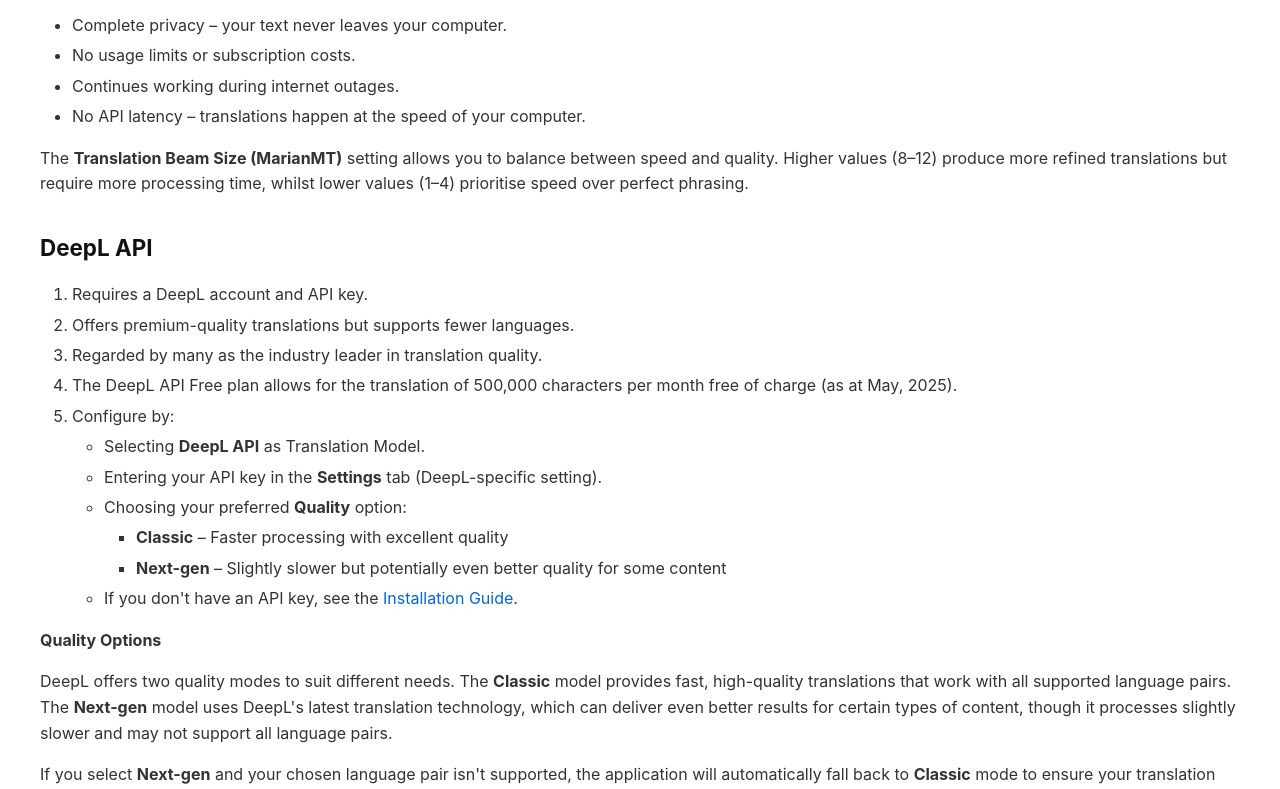
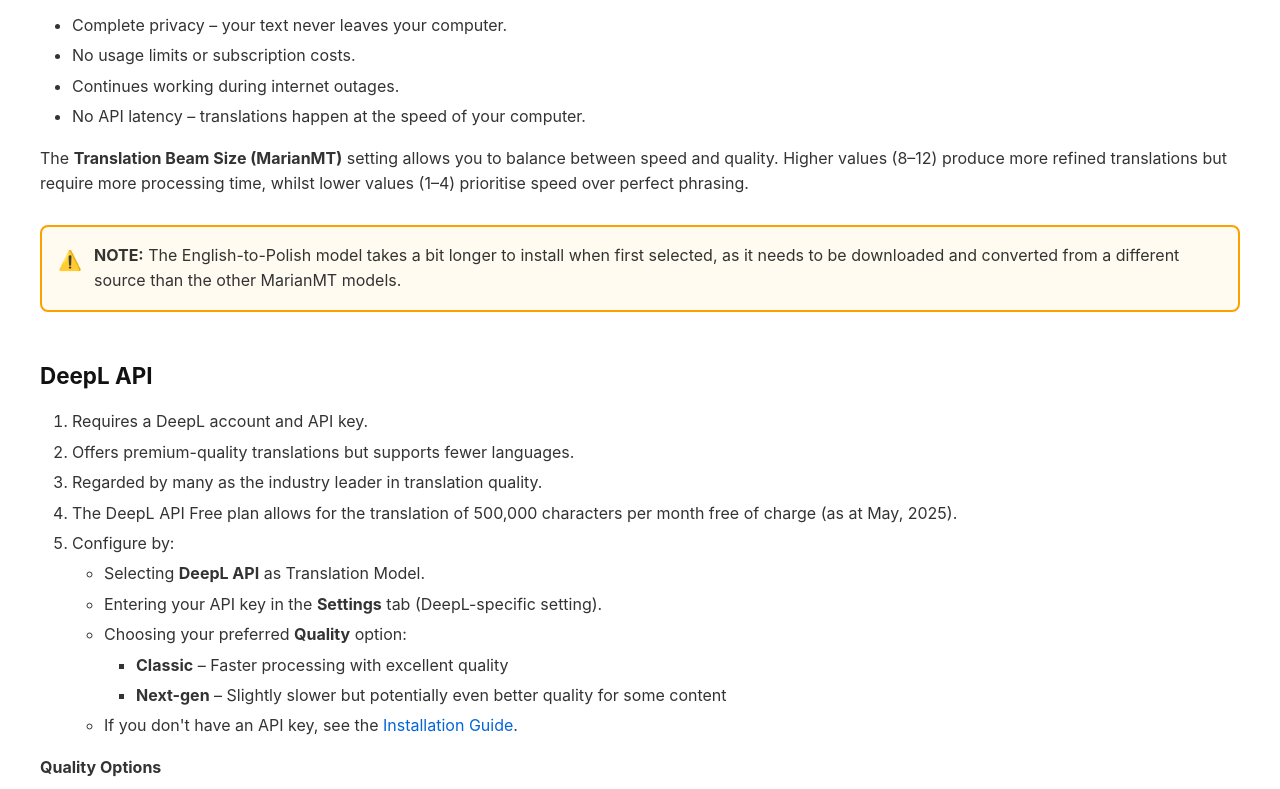
Before and after one commit to Yupsecous/game-title-translator, a plain HTML site: page docs/user-manual.html in a window 1280 px wide. Shown: the part 11211-12000 px from the top of the page. Drawn offline with Linux system fonts and the light colour scheme.

Commit message:
Manuals update

```diff
--- a/docs/user-manual.html
+++ b/docs/user-manual.html
@@ -157,6 +157,29 @@
         }
 
         .gaming-note-content {
+            flex: 1;
+        }
+
+        /* MarianMT note style */
+        .marianmt-note {
+            background-color: #fffbf0;
+            border: 2px solid #ffa000;
+            border-radius: 8px;
+            padding: 16px;
+            margin: 12px 0;
+            display: inline-flex;
+            align-items: flex-start;
+            gap: 12px;
+            max-width: 100%;
+        }
+
+        .marianmt-note-icon {
+            font-size: 1.2em;
+            flex-shrink: 0;
+            margin-top: 2px;
+        }
+
+        .marianmt-note-content {
             flex: 1;
         }
     </style>
@@ -554,6 +577,14 @@
       <li>No API latency – translations happen at the speed of your computer.</li>
     </ul>
     <p>The <strong>Translation Beam Size (MarianMT)</strong> setting allows you to balance between speed and quality. Higher values (8–12) produce more refined translations but require more processing time, whilst lower values (1–4) prioritise speed over perfect phrasing.</p>
+
+    <div class="marianmt-note">
+      <div class="marianmt-note-icon">⚠️</div>
+      <div class="marianmt-note-content">
+        <strong>NOTE:</strong> The English-to-Polish model takes a bit longer to install when first selected, as it needs to be downloaded and converted from a different source than the other MarianMT models.
+      </div>
+    </div>
+
     <h3 id="deepl-api">DeepL API</h3>
     <ol>
       <li>Requires a DeepL account and API key.</li>
```
Also changed, not shown: docs/user-manual_pl.html (+1 -1 lines).
